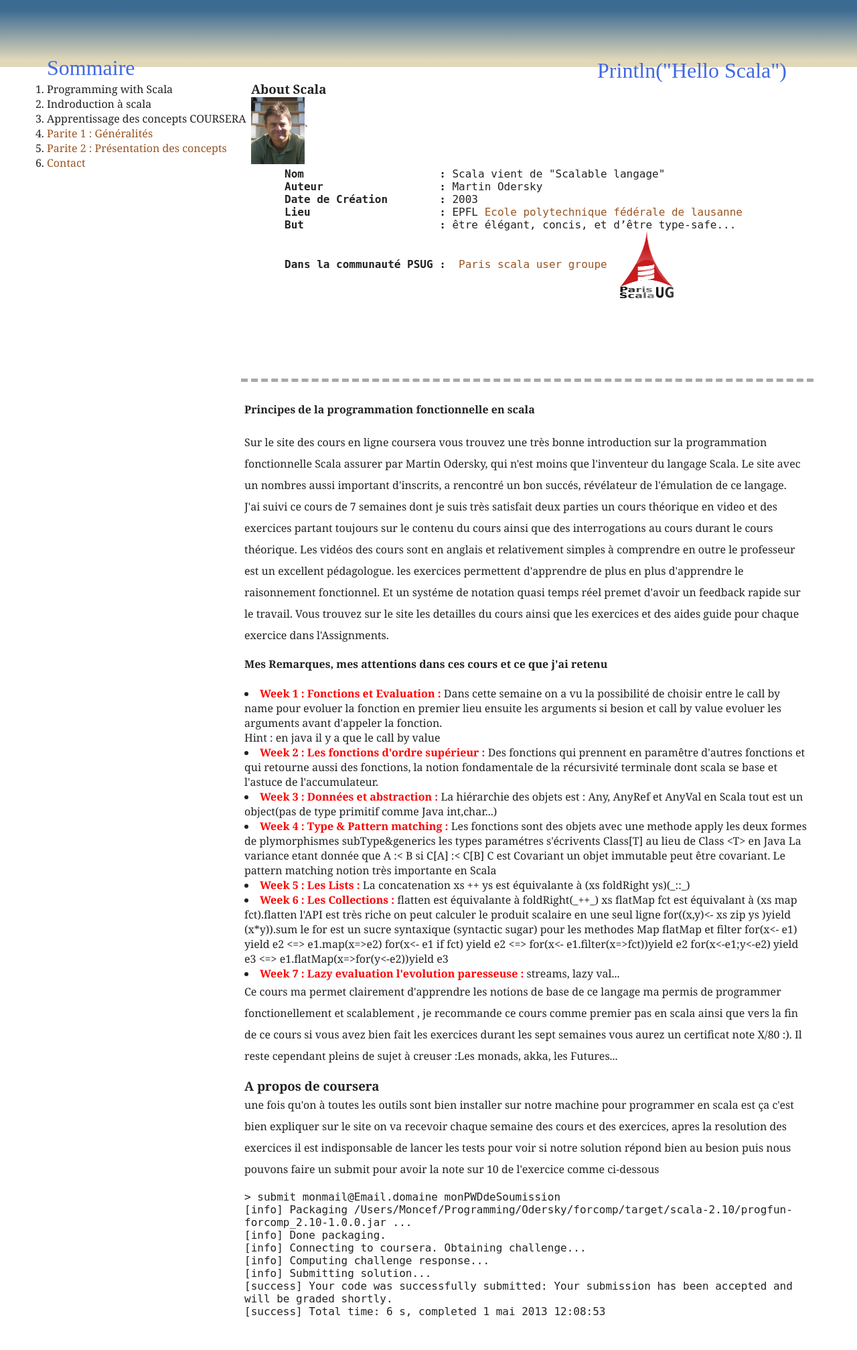
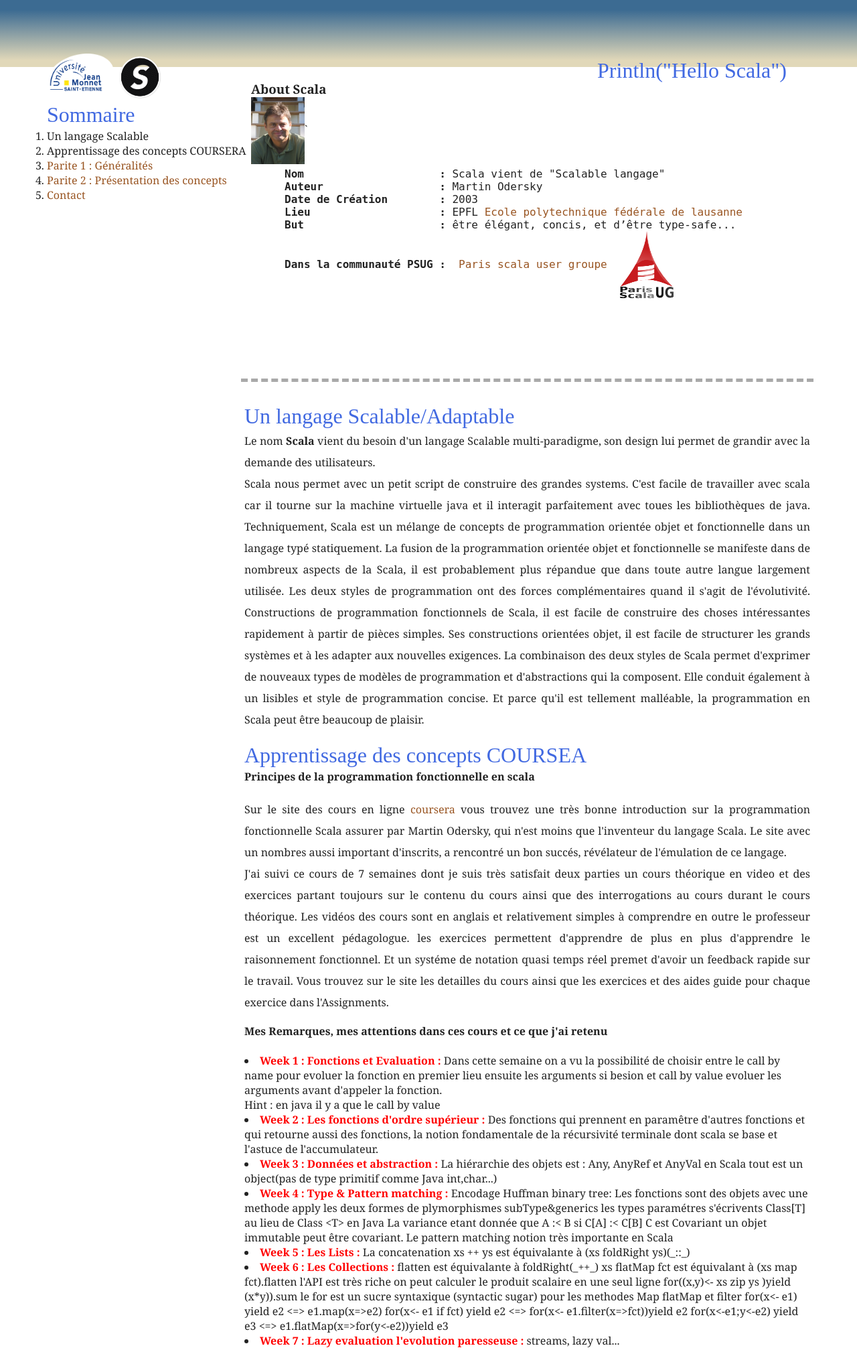
Before and after one commit to metanote/Summary-report, a PHP site: page / in a window 1280 px wide. Shown: the top 2015 px of the page at 67% size. Run offline with PHP 8.4, Linux system fonts and the light colour scheme; some libraries are stand-ins or nearby versions.

Commit message:
css Index mise à jour

```diff
--- a/css/main.css
+++ b/css/main.css
@@ -17,10 +17,15 @@
 textarea {
     color: #222;
 }
+p{
+text-align:justify;
+text-justify:inter-word;
 
+}
 body {
     font-size: 1em;
     line-height: 1.4;
+
 
     }
 
@@ -33,10 +38,6 @@
     height: 100%;
 }
 
-body{
-
-    background : url("img/gris%20foncé.jpg") repeat;
-}
 #imagcentrer{
     margin-left: 260px;
 }
--- a/index.html
+++ b/index.html
@@ -24,10 +24,11 @@
         <!-- Add your site or application content here -->
         <div id="page">
       <div id="left" class="bkg">
+          <img src="img/logo_UJM_NEW_JAUNE-petit.png" width="100px" height="70px">
+          <img src="img/StampleLogo.png" width="70px" height="70px">
           <h2>Sommaire</h2>
         <ol id="nav">
-            <li>Programming with Scala </li>
-            <li>Indroduction à scala</li>
+            <li>Un langage Scalable</li>
             <li>Apprentissage des concepts COURSERA</li>
             <li><a href="#"> Parite 1 : Généralités</a></li>
             <li><a href="#"> Parite 2 : Présentation des concepts</a></li>
@@ -51,8 +52,23 @@
         </div>
         <div class="separator"></div>
         <div id="intro">
+            <h2>Un langage Scalable/Adaptable </h2>
+            <p>Le nom<strong> Scala</strong> vient du besoin d'un langage Scalable multi-paradigme, son design lui permet de grandir avec la demande des
+            utilisateurs. <br>
+            Scala nous permet avec un petit script de construire des grandes systems.
+            C'est facile de travailler avec scala car il tourne sur la machine virtuelle java et il interagit parfaitement avec toues les bibliothèques de java.
+            Techniquement, Scala est un mélange de concepts de programmation orientée objet et fonctionnelle dans un langage typé statiquement.
+            La fusion de la programmation orientée objet et fonctionnelle se manifeste dans de nombreux aspects de la Scala, il est probablement
+            plus répandue que dans toute autre langue largement utilisée. Les deux styles de programmation ont des forces complémentaires quand
+            il s'agit de l'évolutivité. Constructions de programmation fonctionnels de Scala, il est facile de construire des choses intéressantes
+            rapidement à partir de pièces simples. Ses constructions orientées objet, il est facile de structurer les grands systèmes
+            et à les adapter aux nouvelles exigences. La combinaison des deux styles de Scala permet d'exprimer de nouveaux types
+            de modèles de programmation et d'abstractions qui la composent. Elle conduit également à un lisibles et style de programmation concise.
+            Et parce qu'il est tellement malléable, la programmation en Scala peut être beaucoup de plaisir.
+        </p>
+            <h2>Apprentissage des concepts COURSEA</h2>
             <strong>Principes de la programmation fonctionnelle en scala</strong> <br>  <br>
-            <p itemscope>Sur le site des cours en ligne coursera vous trouvez une très bonne introduction sur la programmation fonctionnelle Scala assurer par
+            <p itemscope>Sur le site des cours en ligne <a href="https://www.coursera.org/">coursera</a>  vous trouvez une très bonne introduction sur la programmation fonctionnelle Scala assurer par
                 Martin Odersky, qui n'est moins que l'inventeur du langage Scala.
                 Le site avec un nombres aussi important d'inscrits, a rencontré un bon succés, révélateur de l'émulation de ce langage.
                 <br>J'ai suivi ce cours de 7 semaines dont je suis très satisfait deux parties un cours théorique en video et des exercices partant toujours sur le contenu
@@ -73,7 +89,7 @@
                 des fonctions, la notion fondamentale de la récursivité terminale dont scala se base et l'astuce de l'accumulateur.
             </li>
             <li><b>Week 3 : Données et abstraction :</b> La hiérarchie des objets est : Any, AnyRef et AnyVal en Scala tout est un object(pas de type primitif comme Java int,char...)</li>
-            <li><b>Week 4 : Type & Pattern matching :</b> Les fonctions sont des objets avec une methode apply
+            <li><b>Week 4 : Type & Pattern matching :</b> Encodage Huffman binary tree: Les fonctions sont des objets avec une methode apply
                 les deux formes de plymorphismes subType&generics les types paramétres s'écrivents Class[T] au lieu de Class &ltT&gt en Java
                 La variance etant donnée que A :< B  si C[A] :< C[B] C est Covariant un objet immutable peut être covariant.
                 Le pattern matching notion très importante en Scala
@@ -176,8 +192,8 @@
 
        </div>
         <div id=initClass>
-        <b>Exemple d'instantiation d'une classe (Person)</b>
-        case class Person(CIN:Int,name:String)
+        <b>Exemple d'instantiation d'une classe (Person)</b> <br>
+        case class Person(CIN:Int,name:String) <br>
         <b>Trois écritures équivalantes</b>
         <li>val p1=new Person(123,"toto")</li>
         <li>val p2=Person(124,"zaza")</li>
@@ -479,15 +495,18 @@
         -Subtyping
         -generics
        <h3>Type Bound</h3>
-        upper bound [S &lt;: IntSet]  veut dire que S peut être instantiated seulement du types qui conforme avec IntSet
-        S &lt;: T: S est un soustype de T
-        S &gt;: T : S est un super type de T
+        upper bound [S &lt;: IntSet]  veut dire que S peut être instantiated seulement du types qui conforme avec IntSet  <br>
+        S &lt;: T: S est un soustype de T                                                                                     <br>
+        S &gt;: T : S est un super type de T                                                                                      <br> <br>
+        <h2>Monad</h2>
+        <p><strong>Dans la programmation fonctionnelle</strong> Il y'a un concept général appelé <strong>monad</strong>, ce qui peut expliquer un grand nombre de types avec Computa-tions,
+            allant de collections, à des calculs avec l'Etat et I / O, les calculs de retour de suivi, et les opérations, pour n'en nommer que quelques-uns.
+            Vous pouvez formuler des fonctions, flatMap et withFilter sur une monade.<br> En outre, vous pouvez caractériser chaque
+            monad par map, flatMap et withFilter plus un constructeur de type "unit" qui produit une monade d'une valeur d'élément.
 
+        </p>
         <h2>Des détailles</h2>
         <p><pre>
-case class & pattern matching :
-
-scala est un langage de programmation plus OO que JAVA
 the striMargin avec un pipe au début de la phrase on peut faire des /n similaire au prog
 java
 SBT new-host:objsets Moncef$ mkdir  ~/.sbt/plugins
@@ -520,7 +539,6 @@
 immutable collection utiliser dans les programmes purement fonctionnels
 
 
-exercices de 4 week de Odersky encodage Huffman binary tree
 
 Scala ne vous permet pas de programmer imperativement mais quand vous serez plus confortable avec Scala vous aimerez la façon fonctionnelle
 de programmation ce style de programmation est plus efficace
@@ -588,7 +606,7 @@
         <a href="http://blog.developpez.com/djo-mos/p6161/java/scala/introduction_a_scala_methodes_et_fonctio">Developpez introduction en Scala méthodes et fonctions </a><br>
         <a href="http://www.devoxx.com/display/Devoxx2K10/Hands-On+Scala">hands on Scala</a> <br>
         <a href="http://www.playframework.com/documentation/2.1.1/Home">PlayFramework</a><br>
-        <a href=""></a>
+        <a href="http://git-scm.com/book/fr/Git-distribu%C3%A9-Contribution-%C3%A0-un-projet">Git article</a>
         <a href="https://deikonad.wordpress.com/tag/monad/">Article Monad </a>
         <a href="https://www.coursera.org/">Coursera : Functional programming principles in scala</a>
 
@@ -601,6 +619,22 @@
         Il suffit de suivre les démarches pour telecharger et changer le path pour tavailler avec <a href="http://www.playframework.com/" >PlayFramework</a> <br>
         Pour faire une premier application Scala/Java avec play vous trouvez sur le site les démarches necessaire ainsi que tout les détailles
 
+        </p>
+        <h2>StartUp</h2>
+        <p> <strong>Étymologie</strong><br>
+            Le mot startup (ou start-up) est un mot anglophone d'origine américaine, diminutif de startup company.
+            Il est composé de start (commencer en français) et up, notion de hauteur, d'élévation.
+            Il s'agit donc littéralement d'une « société qui démarre ». L'expression française pour l'expression anglaise est « jeune pousse »
+            <br>
+            <strong>Définition</strong><br>
+            La startup est une jeune entreprise à fort potentiel de croissance et qui fait la plupart du temps l'objet de levée
+            de fonds. On parle également de startup pour des entreprises en construction qui ne se sont pas encore lancées sur
+            le marché commercial (ou seulement à titre expérimental). Elle est en phase plus ou moins longue de développement d'un produit,
+            de test d'une idée, de validation d'une technologie ou d'un modèle économique...
+            le risque d'échec est décuplé par rapport à des entreprises traditionnelles.<br>
+            Lorsqu'on parle d'une Startup on pense toujours à des investisseurs, des risques et des nouvelles idées...<br>
+            Le plus grand nombre des Startups dans le monde de l'informatique se trouve au Silicone Valley (États-Unis) dont on utilise maintenant les
+            géants google, facebook, twitter, Yahoo...
         </p>
         </div>
         <br>
@@ -637,20 +671,19 @@
         </div>
         <div style="float:right;width:50%">
             <h2>A propos de moi !</h2>
-            <p>Je suis un étudiant en master web intelligence à l'université de Jean Monnêt saint-etienne
-            je viens d'apprendre scala dans le cadre de mon premier année master.
-                Je trouve que ce langage de programmation est un langage avancé le future langage et puis il est beaucoup plus scalable et on peut dans 3 ligne de codes
-            faire ce qui demande 10 lignes de code Java.
-                Notre projet chez stimple est de faire un reseau sociale distribuer qui répond au besoin de tout type d'utilisateurs qui n'ont pas consiance du danger
-            de centralisation des données et qui peuvent être fatale dans quelques années et qui est toujours.
-                Notre solution sera developper avec Play2 comme FrameWork et encore Scala comme langage de programmation, nous somme une startup et nous profitant des
+            <p>Je suis un étudiant en master web intelligence à <a href="http://portail.univ-st-etienne.fr/"> l'université de Jean Monnêt saint-etienne</a> <br>
+            Je viens d'apprendre scala dans le cadre de mon stage premier année master au sein du Startup <a href="https://stample.co/login"> Stample</a>.
+              <br>  Je trouve que ce langage de programmation avancé (Scala) est le future langage dont je recommande tout développeur interesser sur mon site.<br> En effet il est beaucoup plus scalable, on peut dans 3 ligne de codes
+            faire ce qui demande 10 lignes de code Java. <br>
+                Notre projet chez stimple est de faire un réseau sociale distribuer qui répond au besoin de tout type d'utilisateurs qui n'ont pas consiance du danger
+            de centralisation des données qui peuvent être fatale. <br>
+                Notre solution est developper avec Play2 comme FrameWork et encore Scala comme langage de programmation, nous somme une startup et nous profitant des
             nouvelles technologies pour avoir une solution fiable.
             </p>
         </div>
         </div>
+       </div>
 
-
-       </div>
 
 
 
@@ -667,5 +700,6 @@
             s.parentNode.insertBefore(g,s)}(document,'script'));
         </script>
 
+
     </body>
 </html>
```
Also changed, not shown: img/logo_UJM_NEW_JAUNE-petit.png (added).
